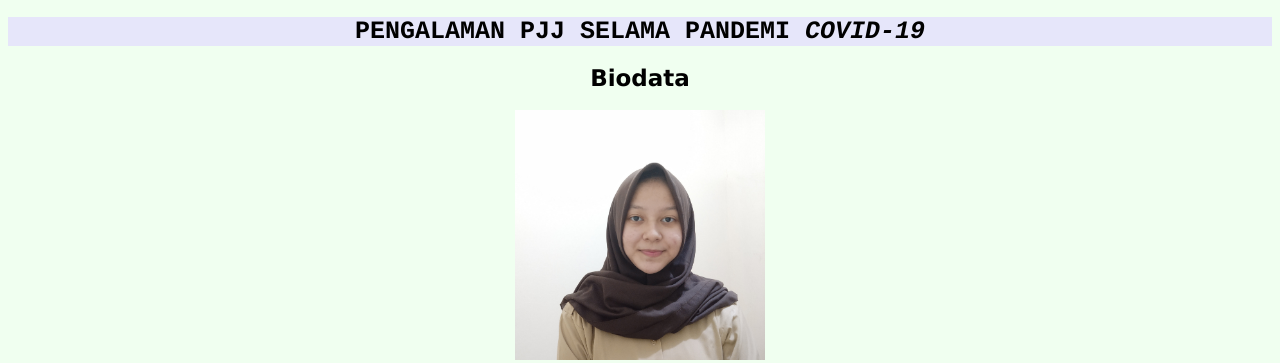
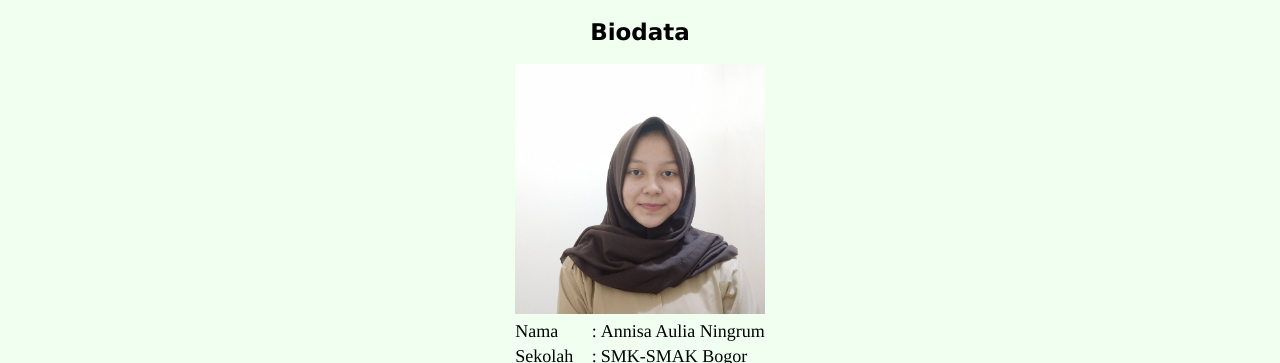
Before and after one commit to annisaaulia65/annisaaulia65.github.io, a plain HTML site: page index.html in a window 1280 px wide. Shown: the top 363 px of the page. Drawn offline with Linux system fonts and the light colour scheme.

Commit message:
Update index.html

```diff
--- a/index.html
+++ b/index.html
@@ -6,7 +6,6 @@
 </head>
 <body>
 	<center>
-	<h1>PENGALAMAN PJJ SELAMA PANDEMI <i>COVID-19</i></h1>
 	<h2 class="h21"> Biodata</h2>
 	<img src="my photo.jpg" width="250" height="250">
 	<table>
```
